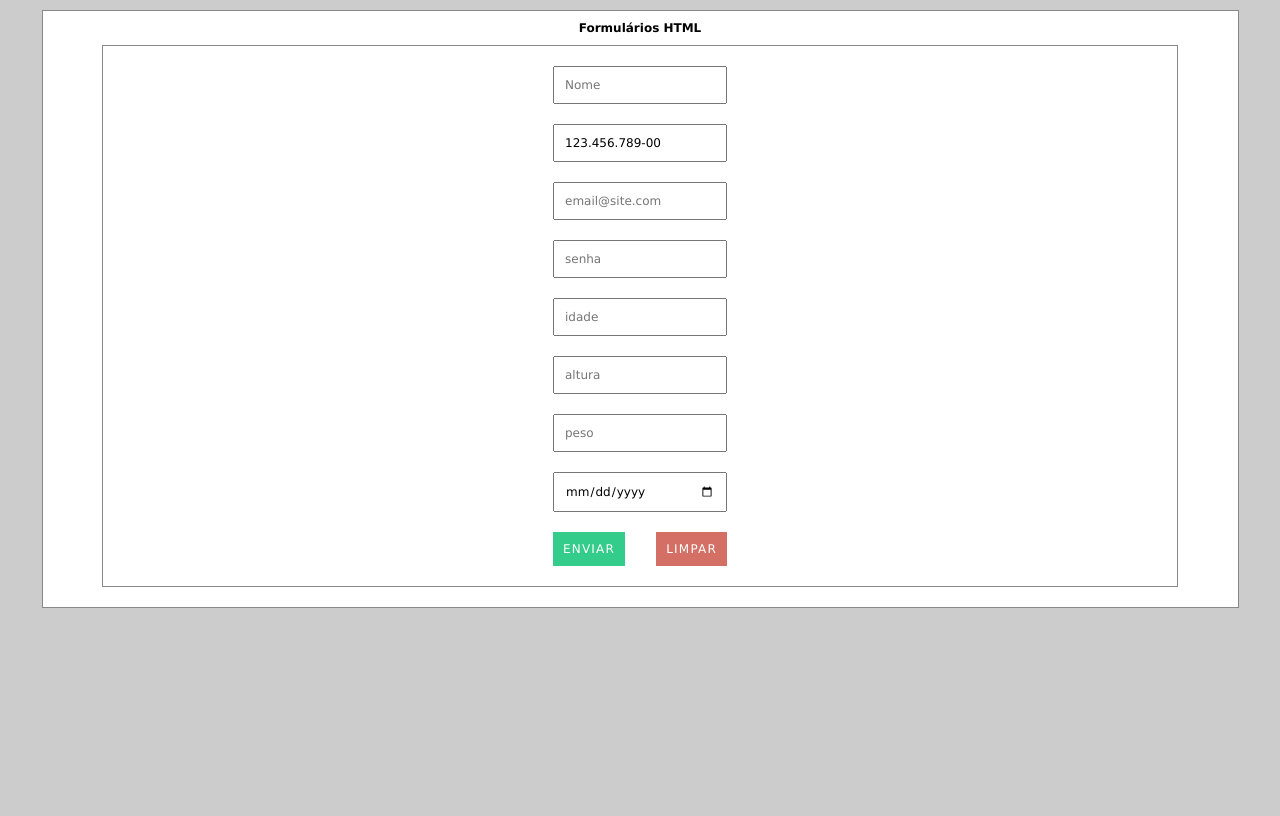
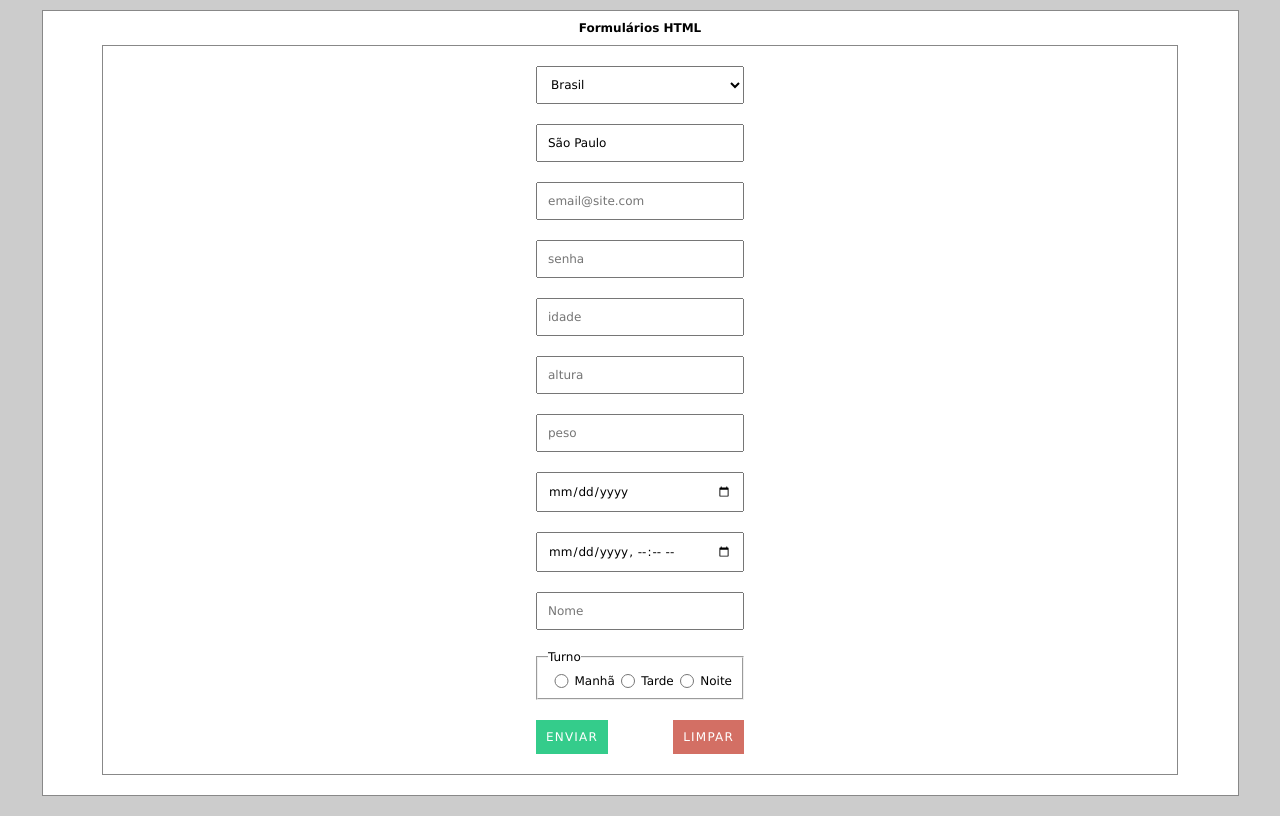
Before and after one commit to jlima32/ex-local-storage-forms, a plain HTML site: page forms.html in a window 1280 px wide. Drawn offline with Linux system fonts and the light colour scheme.

Commit message:
test: fieldset/datalist

```diff
--- a/forms.html
+++ b/forms.html
@@ -14,12 +14,29 @@
             <form action="">
 
                 <div class="controle-form">
-                    <input type="text" id="nome" placeholder="Nome" required autocomplete="name" autofocus>
+                    <select  name="pais" id="pais">
+                        <option value="1">Afeganistão</option>
+                        <option value="2">Argentina</option>
+                        <option value="2" selected>Brasil</option>
+                        <option value="3">Canadá</option>
+                        <option value="99">País</option>
+                    </select>
                 </div>
 
                 <div class="controle-form">
-                    <input type="text" id="cpf" value="123.456.789-00"  readonly>
+                    <input list="estados-lista" value="São Paulo"/>
+
+                    <datalist id="estados-lista">
+                        <option value="ap">Amapá</option>
+                        <option value="ce">Ceará</option>
+                        <option value="sp">São Paulo</option>
+                        <option value="to">Tocantins</option>
+                    </datalist>
                 </div>
+
+
+
+
 
                 <div class="controle-form">
                     <input type="email" id="email" placeholder="email@site.com" >
@@ -45,10 +62,33 @@
                     <input type="date" id="dataNascimento" >
                 </div>
 
+                <div class="controle-form">
+                    <input type="datetime-local" id="dataHoraCadastro" >
+                </div>
+                <div class="controle-form">
+                    <input type="text" id="nome" placeholder="Nome" required autocomplete="name" autofocus>
+                </div>
+
+                <div class="controle-form">
+                    <fieldset>
+                        <legend>Turno</legend>
+
+                        <input type="radio" name="turno" id="manha">
+                        <label for="manha">Manhã</label>
+
+                        <input type="radio" name="turno" id="tarde">
+                        <label for="tarde">Tarde</label>
+
+                        <input type="radio" name="turno" id="noite">
+                        <label for="noite">Noite</label>
+
+                    </fieldset>
+                </div>
+
 
                 <div class="buttons">
                     <input type="submit" class="btnSubmit" value="ENVIAR">
-                    <input type="reset" value="LIMPAR" class="btnSubmit">
+                    <input type="reset"  class="btnSubmit" value="LIMPAR" >
                 </div>
             </form>
         </div>
--- a/script.js
+++ b/script.js
@@ -61,7 +61,7 @@ function listarPessoas(){
     let pessoas = JSON.parse(localStorage.getItem('pessoas'));
     document.getElementById('listaPessoas').innerHTML = '';
     if (pessoas.length === 0){
-        document.querySelector('h5').innerHTML = 'Nenhum registro encontrado';
+        document.getElementById('listaPessoas').innerHTML = '<p class="linhas"> Nenhum registro encontrado </p>';
     }else{
         for (let i = 0; i < pessoas.length; i++) {
             document.querySelector('h5').innerHTML = 'Cadastros';
--- a/style.css
+++ b/style.css
@@ -51,10 +51,20 @@ h1, h4, h5{
 }
 
 
-.controle-form input{
+.controle-form input, select{
     padding: 10px;
     outline-style: none;
     width: 100%;
+}
+
+
+fieldset{
+    outline-style: none;
+    width: 100%;
+    display: flex;
+    padding: 10px;
+    margin-bottom: 20px;
+
 }
 
 .linhas{
```
